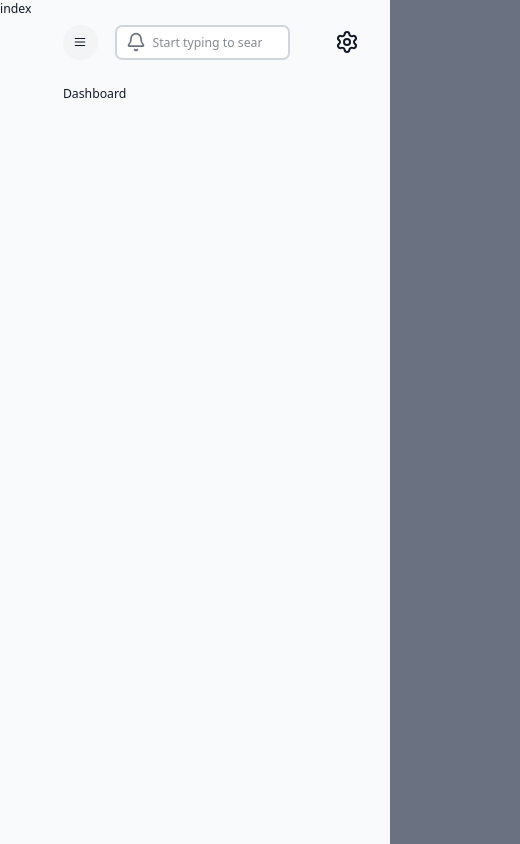
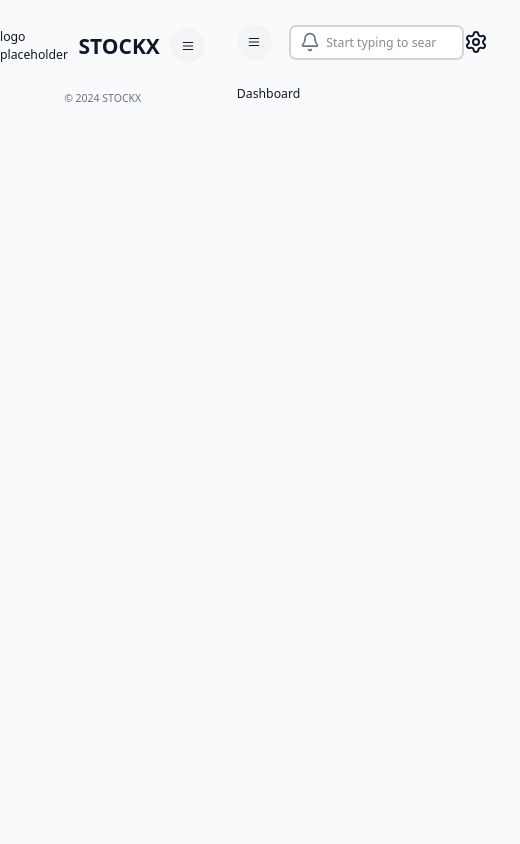
Before and after one commit to SongC-unsw/Fullstack-inventory-management, a Next.js app in the folder client/: page / in a window 390 px wide. Shown: the whole page, 520 px wide, since content can reach past the window. Built offline with nearby package versions, Linux system fonts and the light colour scheme.

Commit message:
Implement Sidebar component and clean up DashboardWrapper layout

```diff
--- a/client/src/app/(components)/Sidebar/index.tsx
+++ b/client/src/app/(components)/Sidebar/index.tsx
@@ -1,7 +1,31 @@
+"use client";
+import { Menu } from "lucide-react";
 import React from "react";
 
-const index = () => {
-  return <div>index</div>;
+const Sidebar = () => {
+  return (
+    <div>
+      <div className='flex gap-3 justify-between items-center pt-8 md:justify-normal'>
+        {/* LOGO part */}
+        {/* Sidebar align to the left when larger than md */}
+        <div>logo placeholder</div>
+        <h1 className='font-extrabold text-2xl'>STOCKX</h1>
+        <button className='md:hidden px-3 py-3 bg-gray-100 rounded-full hover:bg-blue-100' onClick={() => {}}>
+          {/* Menu icon to hide when larger than md */}
+          <Menu className='w-4 h-4' />
+        </button>
+      </div>
+
+      {/* SIDEBAR LINKS */}
+
+      <div className='flex-grow mt-8'>{/* links here  link to not grow when page size grow*/}</div>
+
+      {/* FOOTER*/}
+      <div>
+        <p className='text-center text-xs text-gray-500'>&copy; 2024 STOCKX</p>
+      </div>
+    </div>
+  );
 };
 
-export default index;
+export default Sidebar;
--- a/client/src/app/dashboardWrapper.tsx
+++ b/client/src/app/dashboardWrapper.tsx
@@ -7,7 +7,6 @@
   return (
     <div className='flex bg-gray-50 text-gray-900 w-full min-h-screen'>
       {/* Side bar part */}
-
       <Sidebar />
       <main className='flex flex-col w-full h-fulll py-7 px-9 bg-gray-50 md:pl-24'>
         {/* Main part including the navbar and dashboard main content */}
```
